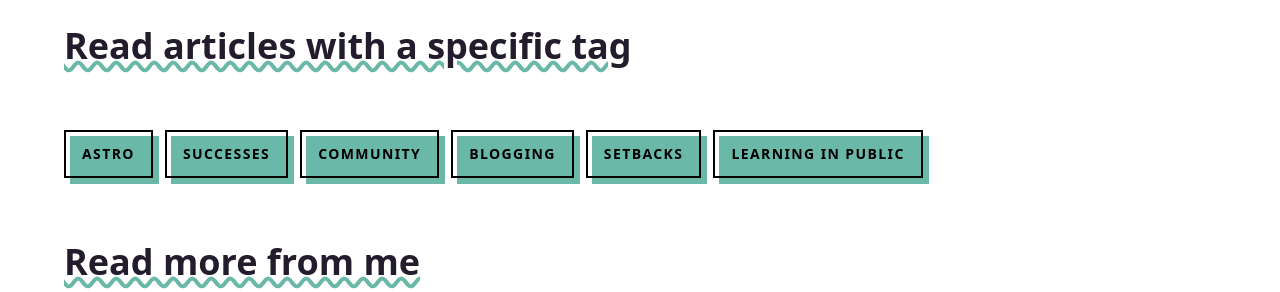
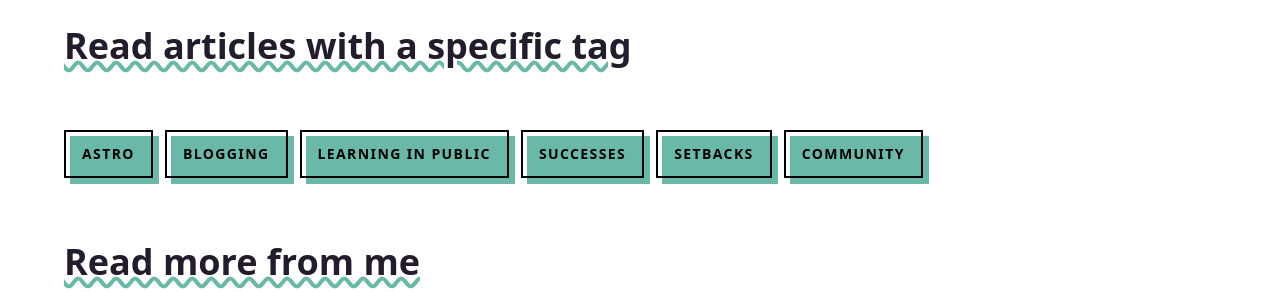
Before and after one commit to Njong392/Blog-astro, an Astro site: page / in a window 1280 px wide. Shown: the part 1000-1292 px from the top of the page. Built offline with nearby package versions, Linux system fonts and the light colour scheme; Astro itself is replaced by a stand-in of ours.

Commit message:
feat: add dynamic styles for each tag

```diff
--- a/src/layouts/BaseLayout.astro
+++ b/src/layouts/BaseLayout.astro
@@ -6,6 +6,9 @@
 	import thumbnail from "../images/thumbnail.png";
 	import keyboard from "../images/keyboard.png";
 
+
+	const allPosts = await Astro.glob('../pages/posts/*.md');
+	const tags = [...new Set(allPosts.map((post) => post.frontmatter.tags).flat())];
 
 	const { pageTitle } = Astro.props;
 
@@ -55,41 +58,14 @@
 
 			<h1 class="text-4xl font-bold text-dark ml-16 underline decoration-teal decoration-wavy decoration-4 mt-9">Read articles with a specific tag</h1>
 			<div class="flex m-16 flex-wrap gap-3">
-				<a class="group relative inline-block focus:outline-none focus:ring" href="/tags/astro">
- 			 		<span class="absolute inset-0 translate-x-1.5 translate-y-1.5 bg-teal transition-transform group-hover:translate-y-0 group-hover:translate-x-0"></span>
+				{tags.map((tag) => (
+					<a class="group relative inline-block focus:outline-none focus:ring" href={`/tags/${tag}`}>
+ 			 			<span class="absolute inset-0 translate-x-1.5 translate-y-1.5 bg-teal transition-transform group-hover:translate-y-0 group-hover:translate-x-0"></span>
 
-  					<span class="relative inline-block border-2 border-current px-4 py-3 text-sm font-bold uppercase tracking-widest text-black group-active:text-opacity-75">astro</span>
-				</a>
+  						<span class="relative inline-block border-2 border-current px-4 py-3 text-sm font-bold uppercase tracking-widest text-black group-active:text-opacity-75">{tag}</span>
+					</a>
+				))}
 
-				<a class="group relative inline-block focus:outline-none focus:ring" href="/download">
-					<span class="absolute inset-0 translate-x-1.5 translate-y-1.5 bg-teal transition-transform group-hover:translate-y-0 group-hover:translate-x-0"></span>
-
-					<span class="relative inline-block border-2 border-current px-4 py-3 text-sm font-bold uppercase tracking-widest text-black group-active:text-opacity-75">successes</span>
-			  	</a>
-
-			  	<a class="group relative inline-block focus:outline-none focus:ring" href="/download">
-					<span class="absolute inset-0 translate-x-1.5 translate-y-1.5 bg-teal transition-transform group-hover:translate-y-0 group-hover:translate-x-0"></span>
-
-					<span class="relative inline-block border-2 border-current px-4 py-3 text-sm font-bold uppercase tracking-widest text-black group-active:text-opacity-75">community</span>
-		  		</a>
-
-				<a class="group relative inline-block focus:outline-none focus:ring" href="/download">
-					<span class="absolute inset-0 translate-x-1.5 translate-y-1.5 bg-teal transition-transform group-hover:translate-y-0 group-hover:translate-x-0"></span>
-
-					<span class="relative inline-block border-2 border-current px-4 py-3 text-sm font-bold uppercase tracking-widest text-black group-active:text-opacity-75">blogging</span>
-		  		</a>
-
-				<a class="group relative inline-block focus:outline-none focus:ring" href="/download">
-					<span class="absolute inset-0 translate-x-1.5 translate-y-1.5 bg-teal transition-transform group-hover:translate-y-0 group-hover:translate-x-0"></span>
-
-					<span class="relative inline-block border-2 border-current px-4 py-3 text-sm font-bold uppercase tracking-widest text-black group-active:text-opacity-75">setbacks</span>
-		  		</a>
-
-				<a class="group relative inline-block focus:outline-none focus:ring" href="/download">
-					<span class="absolute inset-0 translate-x-1.5 translate-y-1.5 bg-teal transition-transform group-hover:translate-y-0 group-hover:translate-x-0"></span>
-
-					<span class="relative inline-block border-2 border-current px-4 py-3 text-sm font-bold uppercase tracking-widest text-black group-active:text-opacity-75">learning in public</span>
-		  		</a>
 			</div>
 			<slot />
 
```
